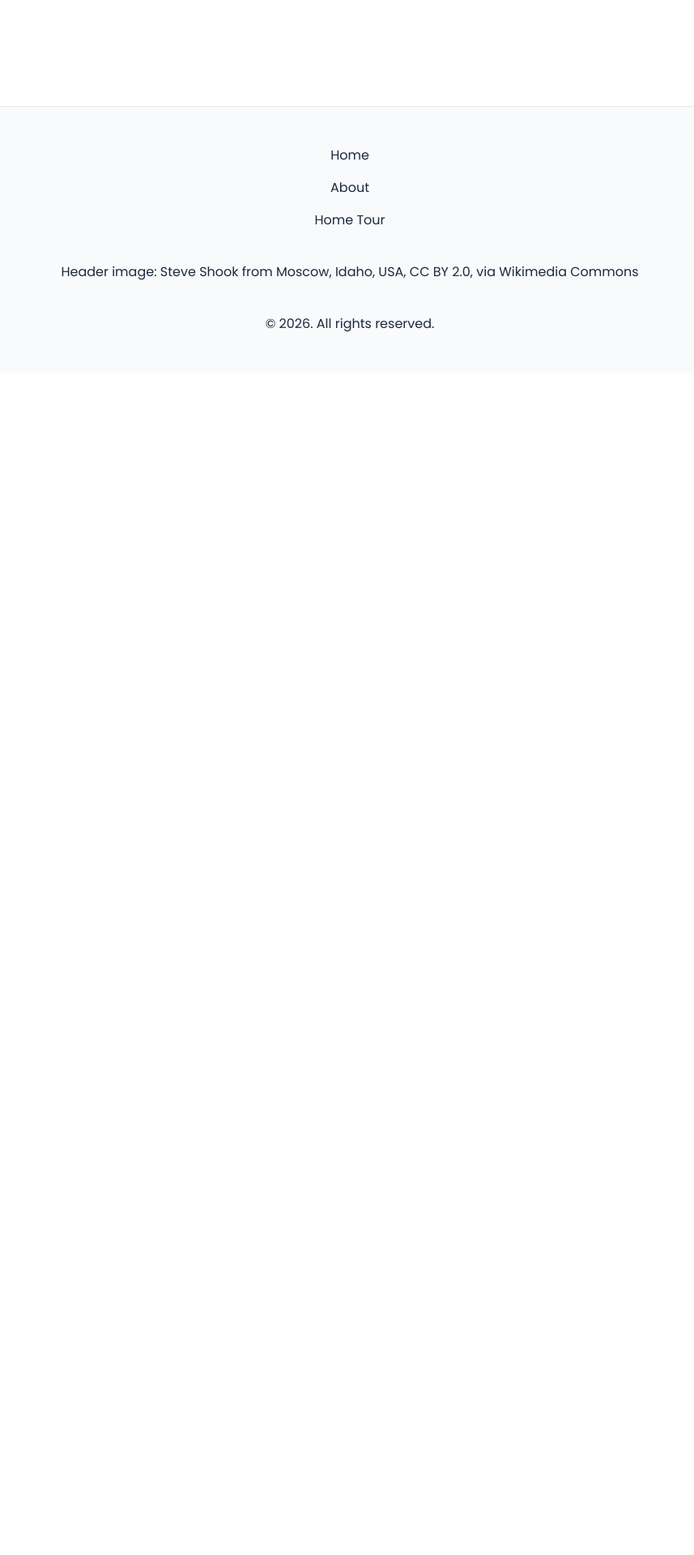
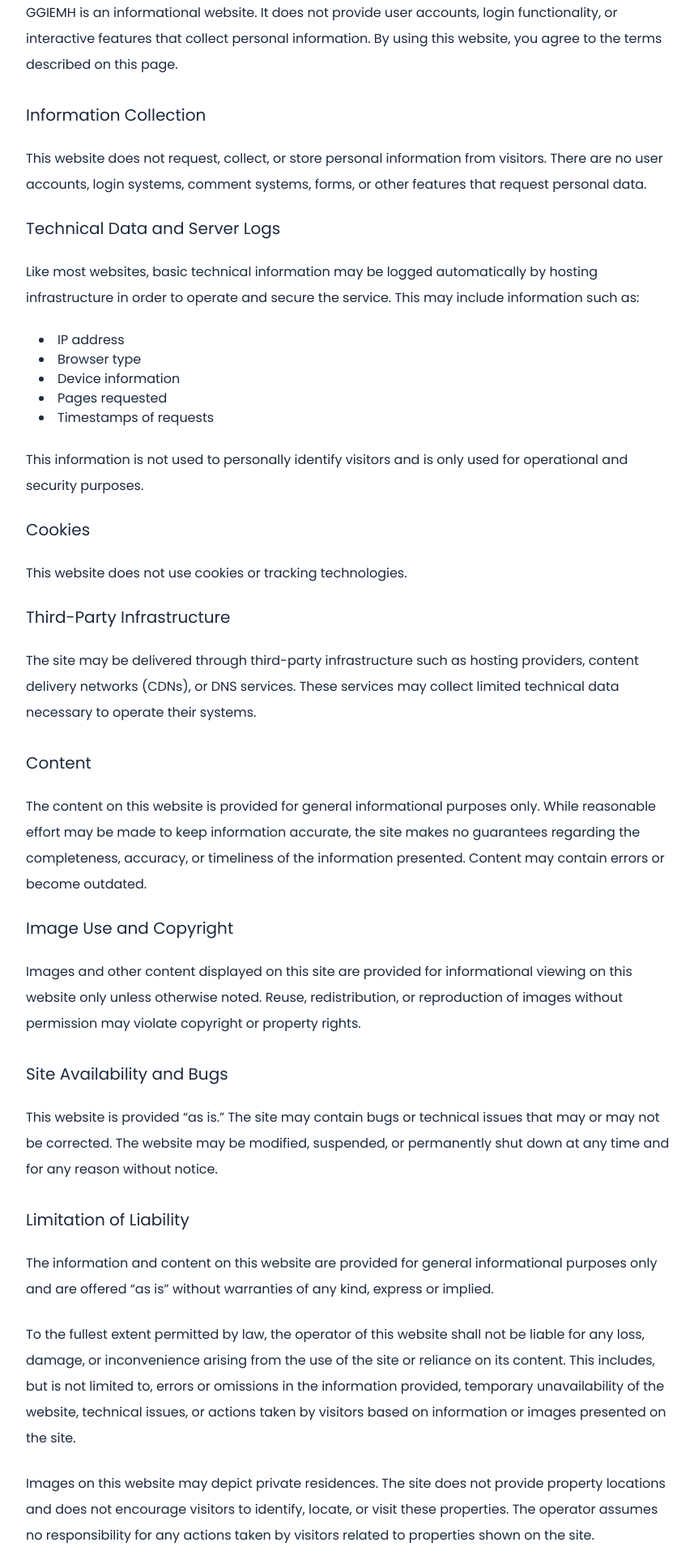
Before and after one commit to tdkent/ModelHomes-Frontend, a React (Vite) app: page /disclaimer in a window 1280 px wide. Shown: the part 340-2260 px from the top of the page at 81% size, without its empty margins (208-1065 px from the left). Before the commit the page ends 800 px from the top, so only its background shows below. Built offline with nearby package versions, Linux system fonts and the light colour scheme; no server answers.

Commit message:
add disclaimer page and route

```diff
--- a/src/components/layout/Footer.tsx
+++ b/src/components/layout/Footer.tsx
@@ -13,6 +13,7 @@ export default function Footer() {
 					);
 				})}
 			</ul>
+			<Link to="/disclaimer">Privacy & Terms</Link>
 			<span>
 				Header image:{" "}
 				<a
--- a/src/index.css
+++ b/src/index.css
@@ -141,7 +141,7 @@
   }
 
   .content {
-    @apply mx-4 mb-10 mt-20 sm:mx-12 sm:mt-28 md:mt-32 md:mb-16 lg:w-200 lg:mt-36 lg:mb-24 xl:mt-44;
+    @apply mx-4 mb-16 mt-24 sm:mx-12 sm:mt-28 md:mt-32 md:mb-16 lg:w-200 lg:mt-36 lg:mb-24 xl:mt-44;
   }
 }
 
--- /dev/null
+++ b/src/pages/Disclaimer.tsx
@@ -0,0 +1,111 @@
+export default function Disclaimer() {
+	return (
+		<div className="content font-sans text-base flex flex-col gap-8">
+			<header className="flex flex-col gap-4">
+				<h1 className="text-2xl">Privacy & Terms</h1>
+				<p>Last updated: March, 2026</p>
+			</header>
+			<section>
+				<h2 className="text-xl">Overview</h2>
+				<p>
+					GGIEMH is an informational website. It does not provide user accounts,
+					login functionality, or interactive features that collect personal
+					information. By using this website, you agree to the terms described
+					on this page.
+				</p>
+			</section>
+			<section>
+				<h2 className="text-xl">Information Collection</h2>
+				<p>
+					This website does not request, collect, or store personal information
+					from visitors. There are no user accounts, login systems, comment
+					systems, forms, or other features that request personal data.
+				</p>
+				<h2 className="text-xl">Technical Data and Server Logs</h2>
+				<p>
+					Like most websites, basic technical information may be logged
+					automatically by hosting infrastructure in order to operate and secure
+					the service. This may include information such as:
+				</p>
+				<ul className="list-disc list-inside px-4">
+					<li>IP address</li>
+					<li>Browser type</li>
+					<li>Device information</li>
+					<li>Pages requested</li>
+					<li>Timestamps of requests</li>
+				</ul>
+				<p>
+					This information is not used to personally identify visitors and is
+					only used for operational and security purposes.
+				</p>
+				<h2 className="text-xl">Cookies</h2>
+				<p>This website does not use cookies or tracking technologies.</p>
+				<h2 className="text-xl">Third-Party Infrastructure</h2>
+				<p>
+					The site may be delivered through third-party infrastructure such as
+					hosting providers, content delivery networks (CDNs), or DNS services.
+					These services may collect limited technical data necessary to operate
+					their systems.
+				</p>
+			</section>
+			<section>
+				<h2 className="text-xl">Content</h2>
+				<p>
+					The content on this website is provided for general informational
+					purposes only. While reasonable effort may be made to keep information
+					accurate, the site makes no guarantees regarding the completeness,
+					accuracy, or timeliness of the information presented. Content may
+					contain errors or become outdated.
+				</p>
+				<h2 className="text-xl">Image Use and Copyright</h2>
+				<p>
+					Images and other content displayed on this site are provided for
+					informational viewing on this website only unless otherwise noted.
+					Reuse, redistribution, or reproduction of images without permission
+					may violate copyright or property rights.
+				</p>
+			</section>
+			<section>
+				<h2 className="text-xl">Site Availability and Bugs</h2>
+				<p>
+					This website is provided “as is.” The site may contain bugs or
+					technical issues that may or may not be corrected. The website may be
+					modified, suspended, or permanently shut down at any time and for any
+					reason without notice.
+				</p>
+			</section>
+			<section>
+				<h2 className="text-xl">Limitation of Liability</h2>
+				<p>
+					The information and content on this website are provided for general
+					informational purposes only and are offered “as is” without warranties
+					of any kind, express or implied.
+				</p>
+				<p>
+					To the fullest extent permitted by law, the operator of this website
+					shall not be liable for any loss, damage, or inconvenience arising
+					from the use of the site or reliance on its content. This includes,
+					but is not limited to, errors or omissions in the information
+					provided, temporary unavailability of the website, technical issues,
+					or actions taken by visitors based on information or images presented
+					on the site.
+				</p>
+				<p>
+					Images on this website may depict private residences. The site does
+					not provide property locations and does not encourage visitors to
+					identify, locate, or visit these properties. The operator assumes no
+					responsibility for any actions taken by visitors related to properties
+					shown on the site.
+				</p>
+			</section>
+			<section>
+				<h2 className="text-xl">Changes to This Policy</h2>
+				<p>
+					This Privacy & Terms page may be updated or modified at any time
+					without prior notice. Continued use of the site after changes are made
+					constitutes acceptance of the updated terms.
+				</p>
+			</section>
+		</div>
+	);
+}
--- a/src/router/routes.tsx
+++ b/src/router/routes.tsx
@@ -1,4 +1,5 @@
 import { Route, Routes as RouteGroup } from "react-router";
+import Disclaimer from "@/pages/Disclaimer";
 import RootLayout from "../layouts/RootLayout";
 import AboutPage from "../pages/About/About.page";
 import HomePage from "../pages/Home/Home.page";
@@ -15,6 +16,7 @@ export default function Routes() {
 					<Route element={<AboutPage />} path="/about" />
 					<Route element={<TourPage />} path="/homes" />
 					<Route element={<TourDetails />} path="/homes/:id" />
+					<Route element={<Disclaimer />} path="/disclaimer" />
 					<Route element={<NotFoundPage />} path="*" />
 				</Route>
 			</RouteGroup>
```
